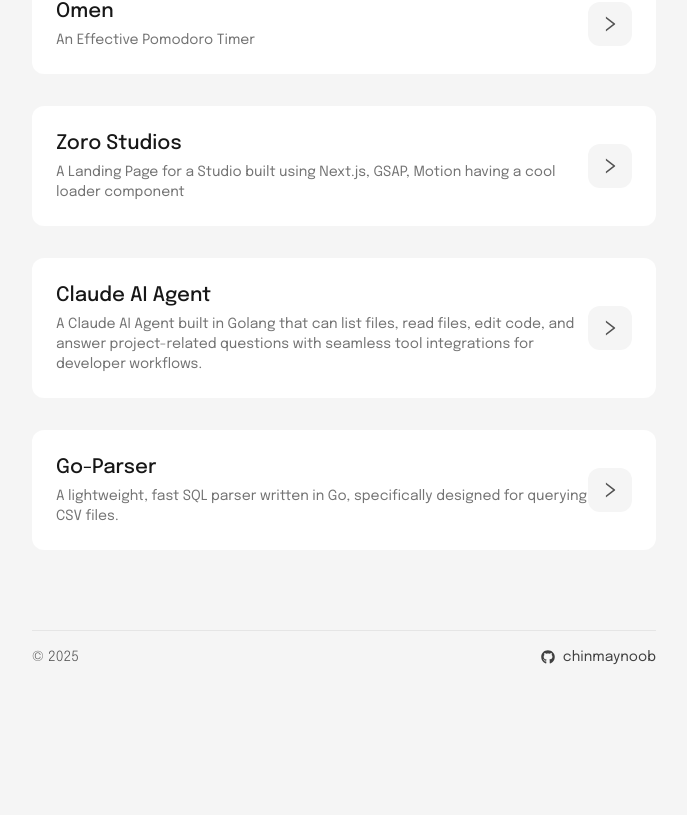
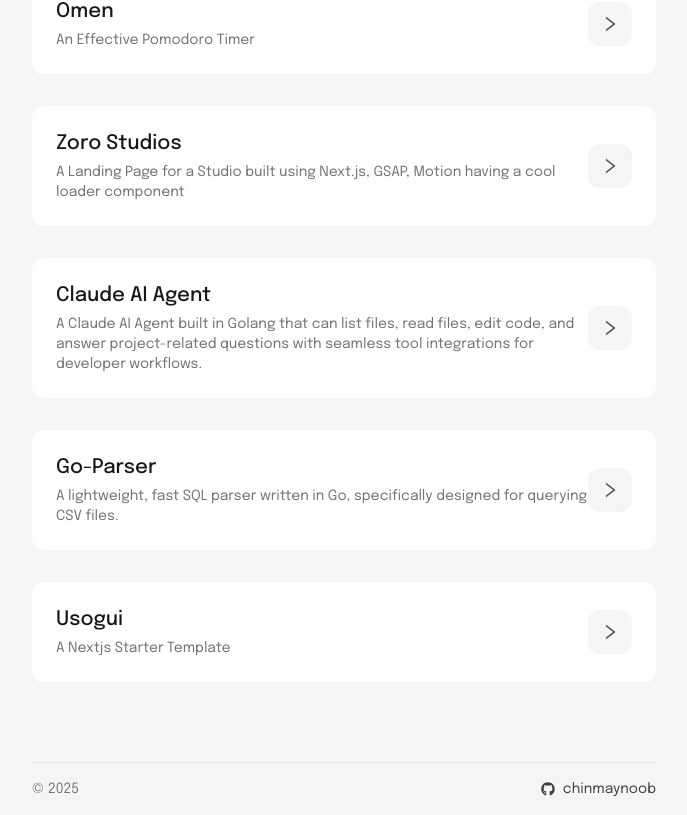
Before and after one commit to ChinmayNoob/chinmaynoob-dev, a Next.js app: page /projects in a window 1280 px wide. Shown: the part 2185-3000 px from the top of the page, without its empty margins (296-983 px from the left). Before the commit the page ends 2868 px from the top, so only its background shows below. Built offline with nearby package versions, Linux system fonts and the light colour scheme.

Commit message:
adding usogui

```diff
--- a/app/projects/data.tsx
+++ b/app/projects/data.tsx
@@ -1,5 +1,5 @@
 import React from "react"
-import { FaGolang, FaSass, FaServer } from "react-icons/fa6";
+import { FaGolang, FaKey, FaSass, FaServer } from "react-icons/fa6";
 import {
     SiReact,
     SiNextdotjs,
@@ -18,7 +18,6 @@ import {
     SiPostgresql,
     SiDocker
 } from "react-icons/si"
-import { DiRedis } from "react-icons/di";
 
 import { TbBrandThreejs } from "react-icons/tb";
 
@@ -391,4 +390,27 @@ export const projects: Project[] = [
         github: "https://github.com/ChinmayNoob/parser-go",
         status: "completed"
     },
+    {
+        number: "18",
+        title: "Usogui",
+        introDescription: "A Nextjs Starter Template",
+        description: (
+            <>
+                A Nextjs Starter Template having Drizzle ORM, ShadCN UI, Tailwind CSS, TypeScript,Better Auth.
+            </>
+        ),
+        image: "/assets/projects/usogui.png",
+        skills: ["Next.js", "Drizzle ORM", "ShadCN UI", "Tailwind CSS", "TypeScript", "Better Auth"],
+        icons: [
+            <SiNextdotjs key="nextjs" className="text-black dark:text-white" />,
+            <SiDrizzle key="drizzle" className="text-green-500" />,
+            <SiShadcnui key="shadcn" className="text-white" />,
+            <SiTailwindcss key="tailwind" className="text-cyan-500" />,
+            <SiTypescript key="typescript" className="text-blue-600" />,
+            <FaKey key="better-auth" className="text-purple-600" />
+        ],
+        href: "https://usogui.vercel.app/",
+        github: "https://github.com/ChinmayNoob/usogui",
+        status: "completed"
+    },
 ]
```
Also changed, not shown: public/assets/projects/usogui.png (added).
